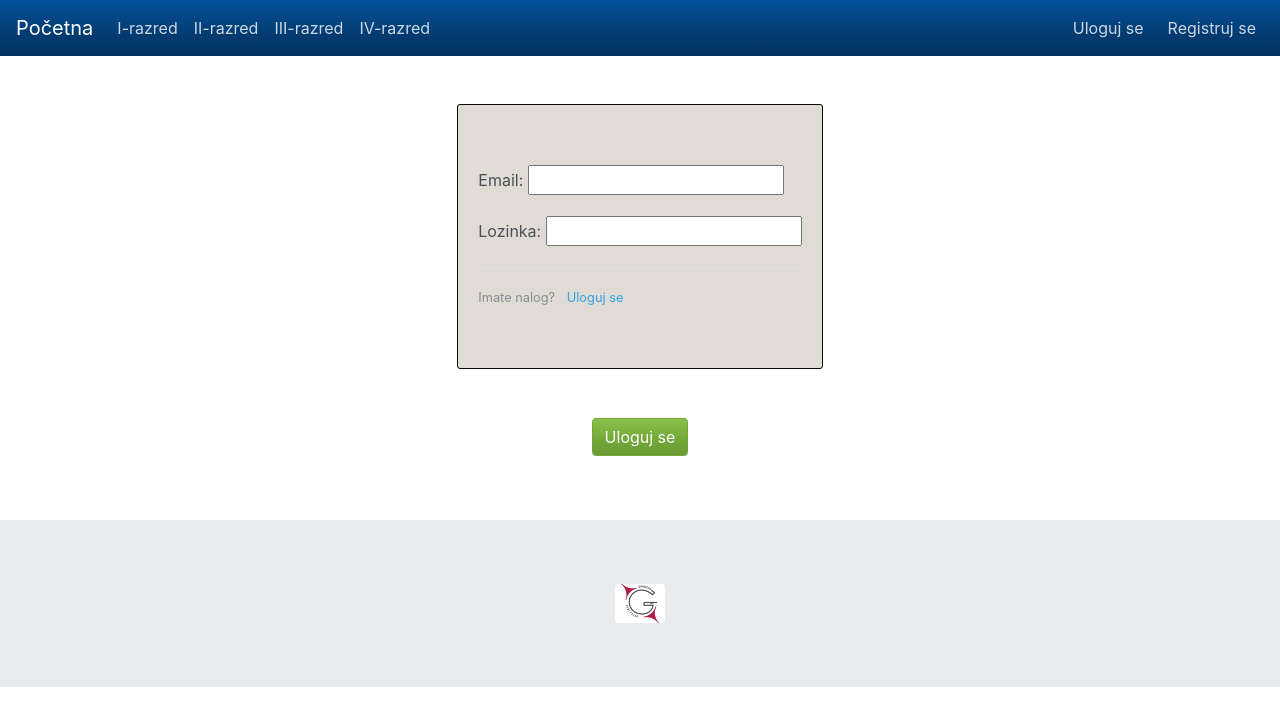
After one commit to BakirCu/Kviz, a Django app: page /logovanje in a window 1280 px wide. The commit adds this page. Shown: the top 726 px of the page. Run offline with Django 3.2, Linux system fonts and the light colour scheme; some libraries are stand-ins or nearby versions.

Commit message:
Login jos ne radi

```diff
--- a/kviz/settings.py
+++ b/kviz/settings.py
@@ -125,3 +125,4 @@ USE_TZ = True
 # https://docs.djangoproject.com/en/2.2/howto/static-files/
 
 STATIC_URL = '/static/'
+LOGIN_REDIRECT_URL = 'home_kviz'
--- a/kvizer/forms.py
+++ b/kvizer/forms.py
@@ -1,12 +1,12 @@
 from django import forms
-from .models import Kviz
+from .models import Kviz, Korisnik
 
 
 class KvizForm(forms.ModelForm):
     class Meta:
         model = Kviz
         fields = ['id', 'naziv', 'predmet', 'godina',
-                  'trajanje_kviza', 'id_korisnika']
+                  'trajanje_kviza', ]
 
 
 class PitanjeForm(forms.Form):
@@ -17,3 +17,19 @@ class PitanjeForm(forms.Form):
         label='Netacan odgovor', max_length=200, required=False)
     Netacan_odgovor3 = forms.CharField(
         label='Netacan odgovor', max_length=200, required=False)
+
+
+class RegistracijaForm(forms.ModelForm):
+    lozinka = forms.CharField(max_length=32, min_length=5, widget=forms.PasswordInput(
+        # ovo su opcije za ulepsavanje
+        attrs={'class': 'form-control'}))
+
+    class Meta:
+        model = Korisnik
+        fields = ['ime', 'prezime', 'tip', 'email', 'lozinka']
+
+
+class LogovanjeForm(forms.Form):
+    email = forms.EmailField()
+    lozinka = forms.CharField(
+        max_length=32, min_length=5, widget=forms.PasswordInput())
--- /dev/null
+++ b/kvizer/templates/kvizer/base.html
@@ -0,0 +1,97 @@
+{% load static %}
+<!DOCTYPE html>
+<html>
+
+<head>
+    <title>Lekcije</title>
+    <meta charset="utf-8">
+    <meta name="viewport" content="width=device-width, initial-scale=1">
+    <link rel="stylesheet" href="{% static 'kvizer/bootstrap.min.css' %}">
+    <link rel="stylesheet" href="{% static 'kvizer/main.css' %}">
+    <link rel="stylesheet" href="https://use.fontawesome.com/releases/v5.7.0/css/all.css"
+        integrity="sha384-lZN37f5QGtY3VHgisS14W3ExzMWZxybE1SJSEsQp9S+oqd12jhcu+A56Ebc1zFSJ" crossorigin="anonymous">
+    <script src="https://ajax.googleapis.com/ajax/libs/jquery/3.4.1/jquery.min.js"></script>
+    <script src="https://cdnjs.cloudflare.com/ajax/libs/popper.js/1.14.7/umd/popper.min.js"></script>
+    <script src="https://maxcdn.bootstrapcdn.com/bootstrap/4.3.1/js/bootstrap.min.js"></script>
+
+
+</head>
+
+<body>
+
+    <!-- Navigation bar-->
+    <nav class="navbar navbar-expand-md bg-dark navbar-dark text-dark">
+        <a class="navbar-brand text-white" href="#">
+            Početna
+        </a>
+        <button class="navbar-toggler" type="button" data-toggle="collapse" data-target="#collapsibleNavbar">
+            <span class="navbar-toggler-icon"></span>
+        </button>
+        <div class="collapse navbar-collapse" id="collapsibleNavbar">
+            <ul class="navbar-nav">
+                <li class="nav-item">
+                    <a class="nav-link" href="#">I-razred</a>
+                </li>
+                <li class="nav-item">
+                    <a class="nav-link" href="#">II-razred</a>
+                </li>
+                <li class="nav-item">
+                    <a class="nav-link" href="#">III-razred</a>
+                </li>
+                <li class="nav-item">
+                    <a class="nav-link" href="#">IV-razred</a>
+                </li>
+            </ul>
+
+        </div>
+
+        <!-- Dropdown -->
+        {% if request.session.bakir %}
+        <ul class="navbar-nav ml-auto"></ul>
+        <li class="nav-item dropdown">
+            <a class="nav-link dropdown-toggle " href="#" id="navbardrop" data-toggle="dropdown">
+                Dobrodosao korisnice
+            </a>
+
+            <div class="dropdown-menu">
+                <a class="dropdown-item" href="#">Profil</a>
+                <a class="dropdown-item" href="{% url 'create_kviz' %}">Kreiraj kviz</a>
+            </div>
+        </li>
+        </ul>
+        {% else %}
+        <ul class="list-group list-group-horizontal navbar-nav ml-auto">
+            <li class="nav-item  mr-2">
+                <a class="nav-link " href="{% url 'logovanje' %}">Uloguj se</a>
+            </li>
+            <li class="nav-item ">
+                <a class="nav-link" href="{% url 'register' %}">Registruj se</a>
+            </li>
+        </ul>
+        {% endif %}
+    </nav>
+    <div class="container">
+        {% if messages %}
+        {% for message in messages %}
+        <div class="alert alert-{{ message.tags }}">
+            {{message}}
+        </div>
+        {% endfor %}
+        {% endif %}
+    </div>
+    {% block content %}
+    {% endblock %}
+
+    <footer class="footer">
+        <div class="jumbotron jumbotron-fluid  ">
+            <div class="container text-center">
+                <span class="text-muted">
+                    <img style="width:50px;" src="{% static 'kvizer/images/logo.jpg'%}" class="rounded" alt="Logo"
+                        width="100">
+                </span>
+            </div>
+        </div>
+    </footer>
+</body>
+
+</html>
--- a/kvizer/templates/kvizer/home_kviz.html
+++ b/kvizer/templates/kvizer/home_kviz.html
@@ -1,5 +1,5 @@
-{% extends "kvizer/base_kviz.html" %}
-{% block content_kviz %}
+{% extends "kvizer/base.html" %}
+{% block content %}
 {% load static %}
 <div class="row mt-5 mb-5">
     <div class="container p-3 my-3 border text-center bg-dark ">
--- a/kvizer/templates/kvizer/kvizovi.html
+++ b/kvizer/templates/kvizer/kvizovi.html
@@ -20,7 +20,6 @@
         <h1><i>Najnoviji kvizovi</i></h1>
     </div>
 </div>
-
 <ul class="list-group list-group-flush">
     {% for kviz in najnoviji_kvizovi %}
     <li class="list-group-item"><a href="{% url 'start_kviz' kviz.id %}">{{ kviz.godina }} - {{kviz.predmet}} -
--- /dev/null
+++ b/kvizer/templates/kvizer/login.html
@@ -0,0 +1,22 @@
+{% extends "kvizer/base.html" %}
+{% block content %}
+{% load static %}
+<div class="d-flex justify-content-center mt-5">
+    <form class="form-group" method="post">
+        {% csrf_token %}
+        <div class="content-section">
+            {{ form.as_p }}
+            <div class="border-top pt-3">
+                <small class="text-muted">
+                    Imate nalog? <a class="ml-2" href="#">Uloguj se</a>
+                </small>
+            </div>
+        </div>
+        <div class="col text-center">
+            <button type="submit" class="btn btn-success mt-5 mb-5">Uloguj se</button>
+        </div>
+    </form>
+</div>
+
+
+{% endblock %}
--- a/kvizer/templates/kvizer/start_kviz.html
+++ b/kvizer/templates/kvizer/start_kviz.html
@@ -2,9 +2,6 @@
 {% block content_kviz %}
 {% load static %}
 <script>
-
-
-
     var timeleft = "{{kviz.trajanje_kviza }}" * 60;
     var downloadTimer = setInterval(function () {
         timeleft--;
@@ -19,7 +16,6 @@
 
     <form class="form-group" method="POST">
         {% csrf_token %}
-
         {% for pitanje, odgovori in pitanja_odgovori.items %}
         <table class="table table-borderless">
             <thead>
--- a/kvizer/urls.py
+++ b/kvizer/urls.py
@@ -10,4 +10,7 @@ urlpatterns = [path('', views.home_kviz, name='home_kviz'),
                path('start_kviz/<int:id_kviza>/',
                     views.start_kviz, name='start_kviz'),
                path('end_kviz/<str:bodovi>/', views.end_kviz, name='end_kviz'),
+               path('register', views.register, name='register'),
+               path('logovanje', views.korisnik_ulogovan, name='logovanje'),
+               path('odlogovanje', views.korisnik_odlogovan, name='odlogovanje'),
                ]
--- a/kvizer/views.py
+++ b/kvizer/views.py
@@ -1,6 +1,9 @@
 from django.shortcuts import render, redirect
-from .forms import KvizForm, PitanjeForm
-from .models import Pitanje, Odgovor, Kviz
+from .forms import KvizForm, PitanjeForm, RegistracijaForm, LogovanjeForm
+from .models import Pitanje, Odgovor, Kviz, Korisnik
+from django.contrib import messages
+from django.contrib.auth.decorators import login_required
+from django.db.models import Q
 
 
 def home_kviz(request):
@@ -17,11 +20,19 @@ def kvizovi(request, broj):
                                                    'broj': broj})
 
 
+@login_required(login_url='/')
 def create_kviz(request):
     if request.method == "POST":
+        korisnik = Korisnik.objects.get(pk=1)
         form = KvizForm(request.POST)
         if form.is_valid():
-            novi_kviz = form.save()
+            get_naziv = form.cleaned_data["naziv"]
+            get_predmet = form.cleaned_data["predmet"]
+            get_godina = form.cleaned_data["godina"]
+            get_trajanje_kviza = form.cleaned_data["trajanje_kviza"]
+            novi_kviz = Kviz(naziv=get_naziv, predmet=get_predmet, godina=get_godina,
+                             id_korisnika_id=korisnik.id, trajanje_kviza=get_trajanje_kviza)
+            novi_kviz.save()
             return redirect('create_answers', id_kviza=novi_kviz.id)
     else:
         form = KvizForm()
@@ -29,6 +40,7 @@ def create_kviz(request):
     return render(request, 'kvizer/create_kviz.html', {'form': form})
 
 
+@login_required(login_url='/')
 def create_answers(request, id_kviza):
     if request.method == "POST":
         form = PitanjeForm(request.POST)
@@ -40,7 +52,8 @@ def create_answers(request, id_kviza):
             get_netacan_odgovor3 = form.cleaned_data["Netacan_odgovor3"]
 
             id_from_kviz = Kviz.objects.get(pk=id_kviza)
-            pitanje = Pitanje(id_kviza=id_from_kviz, pitanje=get_pitanje)
+            pitanje = Pitanje(id_kviza=id_from_kviz,
+                              pitanje=get_pitanje)
             pitanje.save()
             id_from_pitanje = Pitanje.objects.get(pk=pitanje.pk)
             Tacan_odgovor = Odgovor(id_pitanja=id_from_pitanje,
@@ -68,6 +81,7 @@ def create_answers(request, id_kviza):
     return render(request, 'kvizer/create_answers.html', {'form': form})
 
 
+@login_required(login_url='/')
 def start_kviz(request, id_kviza):
     kviz = Kviz.objects.get(id=id_kviza)
     pitanja = Pitanje.objects.filter(id_kviza_id=id_kviza)
@@ -91,3 +105,45 @@ def start_kviz(request, id_kviza):
 
 def end_kviz(request, bodovi):
     return render(request, 'kvizer/end_kviz.html', {'bodovi': bodovi})
+
+
+def register(request):
+    if request.method == 'POST':
+        form = RegistracijaForm(request.POST)
+        if form.is_valid():
+            ime = form.cleaned_data['ime']
+            prezime = form.cleaned_data['prezime']
+            messages.success(
+                request, f'Korisnik "{ime} {prezime}"  je uspesno napravio nalog! ')
+
+            form.save()
+            return redirect('home_kviz')
+    else:
+        form = RegistracijaForm()
+    return render(request, 'kvizer/register.html', {'form': form})
+
+
+def korisnik_ulogovan(request):
+    if request.method == "POST":
+        form = LogovanjeForm(request.POST)
+        if form.is_valid():
+            email = form.cleaned_data['email']
+            lozinka = form.cleaned_data['lozinka']
+            user = Korisnik.objects.filter(
+                Q(email=email) & Q(lozinka=lozinka))
+            if user:
+                request.session['bakir'] = user.first().pk
+                messages.info(request, f"Ulogovani ste kao {user.first().ime}")
+                return redirect('home_kviz')
+            else:
+                messages.warning(request, "Pogresan mail ili sifra.")
+        else:
+            messages.warning(request, "Pogresan mail ili sifra.")
+    else:
+        form = LogovanjeForm()
+    return render(request, 'kvizer/login.html', {'form': form})
+
+
+def korisnik_odlogovan(request):
+    del request.session['user']
+    return render(request, "kvizer/home_kviz.html")
```
Also changed, not shown: kvizer/models.py (+17 -1 lines), kvizer/templates/kvizer/base_kviz.html (+20 -8 lines), kvizer/templates/kvizer/register.html (added, +22 -0 lines), kvizer/migrations/0007_auto_20200506_1851.py (added).
